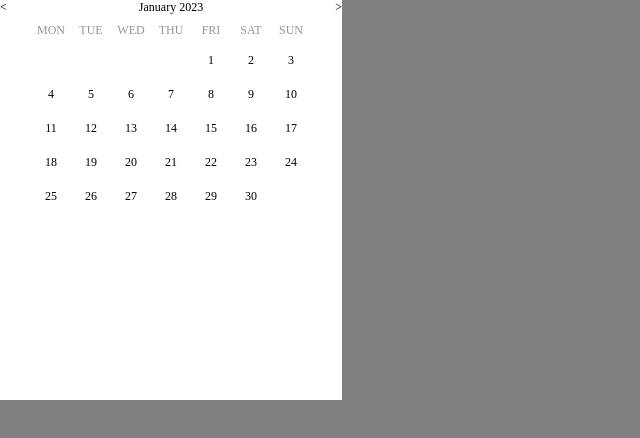
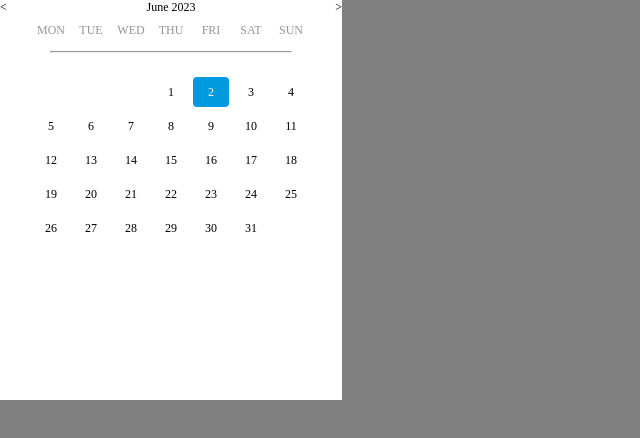
Before and after one commit to snigdho611/custom-react-datepicker, a React (Create React App) app: page / in a window 1280 px wide. Shown: the top 438 px of the page, without its empty margins (0-640 px from the left). Built offline with nearby package versions, Linux system fonts and the light colour scheme.

Commit message:
Fixed date month bug

```diff
--- a/src/components/Datepicker/index.scss
+++ b/src/components/Datepicker/index.scss
@@ -32,11 +32,11 @@ $cellwidth: 36px;
         // outline: 1px solid blue;
         vertical-align: middle;
         color: #939598;
-
       }
     }
     &_date {
       //   display: flex;
+      margin-top: 18px;
       display: grid;
       grid-template-columns: repeat(7, $cellwidth);
       gap: 4px;
@@ -47,7 +47,7 @@ $cellwidth: 36px;
         justify-content: center;
         width: $cellwidth;
         height: $cellheight;
-            border-radius: 4px;
+        border-radius: 4px;
         // outline: 1px solid blue;
         transition: 0.25s background-color, 0.15s color;
         cursor: pointer;
@@ -58,15 +58,21 @@ $cellwidth: 36px;
           // background-color: blue;
         }
         &:hover {
-            background-color: #009bdf;
-            color: white;
-          }
+          background-color: #009bdf;
+          color: white;
+        }
       }
     }
   }
 }
 
-.select-day {
+.current-day {
+    background-color: #009bdf;
+    color: white;
+    border-radius: 4px;
+  }
+
+.selected-day {
   background-color: #009bdf;
   color: white;
   border-radius: 4px;
--- a/src/components/Datepicker/index.tsx
+++ b/src/components/Datepicker/index.tsx
@@ -15,7 +15,7 @@ interface IDatepickerHeaderProps {
 
 interface IDatepickerBodyProps {
   dateObj: IDate;
-  onDateClick: (date:number, month: number, year: number) => void;
+  onDateClick: (date: number, month: number, year: number) => void;
 }
 
 const DatepickerHeader: React.FC<IDatepickerHeaderProps> = ({
@@ -30,8 +30,9 @@ const DatepickerHeader: React.FC<IDatepickerHeaderProps> = ({
       <div>
         {dayjs()
           .locale("en")
-          .month(dateObj.month - 1)
+          .month(dateObj.month)
           .format("MMMM")}{" "}
+          {/* {new Date(dateObj.year, dateObj.month, dateObj.date).getMonth()} */}
         {dateObj.year}
       </div>
       <div onClick={onNext}>{">"}</div>
@@ -40,11 +41,10 @@ const DatepickerHeader: React.FC<IDatepickerHeaderProps> = ({
 };
 
 const DatepickerBody: React.FC<IDatepickerBodyProps> = ({ dateObj }) => {
-  const currentDate = new Date();
-  const currentYear = currentDate.getFullYear();
-  const currentMonth = currentDate.getMonth();
-  const daysInMonth = new Date(currentYear, currentMonth + 1, 0).getDate();
-  const startDay = new Date(currentYear, currentMonth, 1).getDay();
+  const daysInMonth = new Date(dateObj.year, dateObj.month, 0).getDate();
+  const startDay = new Date(dateObj.year, dateObj.month, 0).getDay();
+
+  console.log(startDay)
 
   //   for (let i = 0; i < startDay; i++) {
   //     calendarDays.push(<div className="calendar-day empty"></div>);
@@ -59,27 +59,40 @@ const DatepickerBody: React.FC<IDatepickerBodyProps> = ({ dateObj }) => {
   const getStartEmptyCells = () => {
     const emptyCells = [];
     for (let i = 0; i < startDay; i++) {
-      emptyCells.push(<div className="datepicker_calendar_date_day-empty" />);
+      emptyCells.push(
+        <div key={i} className="datepicker_calendar_date_day-empty" />
+      );
     }
     return emptyCells;
   };
 
   const getDateCells = () => {
-    const dateCells = []
-      for (let i = 1; i <= daysInMonth; i++) {
-        const isCurrentDay = i === currentDate.getDate();
-        // const dayClass = isCurrentDay ? "datepicker_calendar_date_day current-day" : "datepicker_calendar_date_day";
-        const dayClass = "datepicker_calendar_date_day";
-        dateCells.push(<div onClick={()=>{
-            console.log(i)
-        }} className={dayClass}>{i}</div>);
-      }
-      return dateCells;
+    console.log(new Date(dateObj.year, dateObj.month, dateObj.date))
+    const dateCells = [];
+    for (let i = 1; i <= daysInMonth; i++) {
+      const isCurrentDay = i === new Date().getDate();
+      const dayClass = isCurrentDay
+        ? "datepicker_calendar_date_day current-day"
+        : "datepicker_calendar_date_day";
+      // const dayClass = "datepicker_calendar_date_day";
+      dateCells.push(
+        <div
+          key={i}
+          onClick={() => {
+            console.log(i);
+          }}
+          className={dayClass}
+        >
+          {i}
+        </div>
+      );
+    }
+    return dateCells;
   };
 
   const getEndEmptyCells = () => {
     const emptyCells = [];
-    for (let i = 0; i < (getStartEmptyCells().length + getDateCells().length)%7; i++) {
+    for ( let i = 0; i < (getStartEmptyCells().length + getDateCells().length) % 7; i++) {
       emptyCells.push(<div className="datepicker_calendar_date_day-empty" />);
     }
     return emptyCells;
@@ -96,11 +109,12 @@ const DatepickerBody: React.FC<IDatepickerBodyProps> = ({ dateObj }) => {
         <div className="datepicker_calendar_week_day">SAT</div>
         <div className="datepicker_calendar_week_day">SUN</div>
       </div>
+      <hr style={{width: "70%"}}/>
       <div className="datepicker_calendar_date">
         {getStartEmptyCells()}
         {getDateCells()}
         {/* {getEndEmptyCells()} */}
-        </div>
+      </div>
       {/* <div className="calendar-grid">{calendarDays}</div> */}
     </div>
   );
@@ -108,8 +122,8 @@ const DatepickerBody: React.FC<IDatepickerBodyProps> = ({ dateObj }) => {
 
 const Datepicker = () => {
   const [dateObj, setDateObj] = useState<IDate>({
-    date: 1,
-    month: 1,
+    date: 2,
+    month: 5,
     year: 2023,
   });
 
@@ -125,7 +139,6 @@ const Datepicker = () => {
     if (dateObj.month === 12) {
       console.log("Go to next year");
       return setDateObj((prevState) => ({
-        ...prevState,
         date: 1,
         month: 1,
         year: dateObj.year + 1,
@@ -142,7 +155,6 @@ const Datepicker = () => {
     if (dateObj.month === 1) {
       console.log("Go to previous year");
       return setDateObj((prevState) => ({
-        ...prevState,
         date: 1,
         month: 12,
         year: dateObj.year - 1,
@@ -158,7 +170,7 @@ const Datepicker = () => {
   const onDateClick = (date: number, month: number, year: number) => {
     //
     // setDateObj({})
-  }
+  };
 
   return (
     <div className="datepicker">
```
